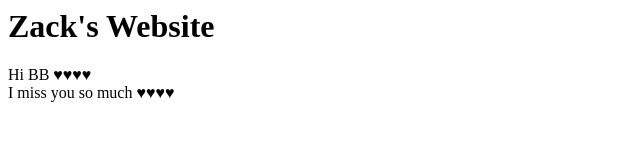
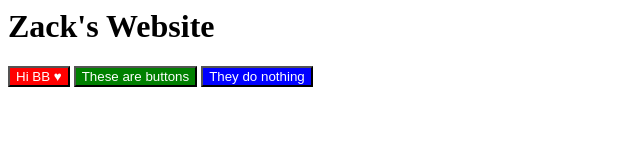
Before and after one commit to zdickey98/zdickey98.github.io, a plain HTML site: page index.html in a window 1280 px wide. Shown: the whole page, without its empty margins (0-640 px from the left). Drawn offline with Linux system fonts and the light colour scheme.

Commit message:
Add files via upload

```diff
--- a/index.html
+++ b/index.html
@@ -1,3 +1,32 @@
-<h1>Zack's Website</h1>
-Hi BB ♥♥♥♥<br>
-I miss you so much ♥♥♥♥
+<h1>
+    Zack's Website
+</h1>
+
+<style>
+    .button1 {
+        background-color: red;
+        color: white;
+    }
+
+    .button2 {
+        background-color: green;
+        color: white;
+    }
+
+    .button3 {
+        background-color: blue;
+        color: white;
+    }
+</style>
+
+<button class="button1">
+  Hi BB ♥
+</button>
+
+<button class="button2">
+  These are buttons
+</button>
+
+<button class="button3">
+    They do nothing
+</button>
```
